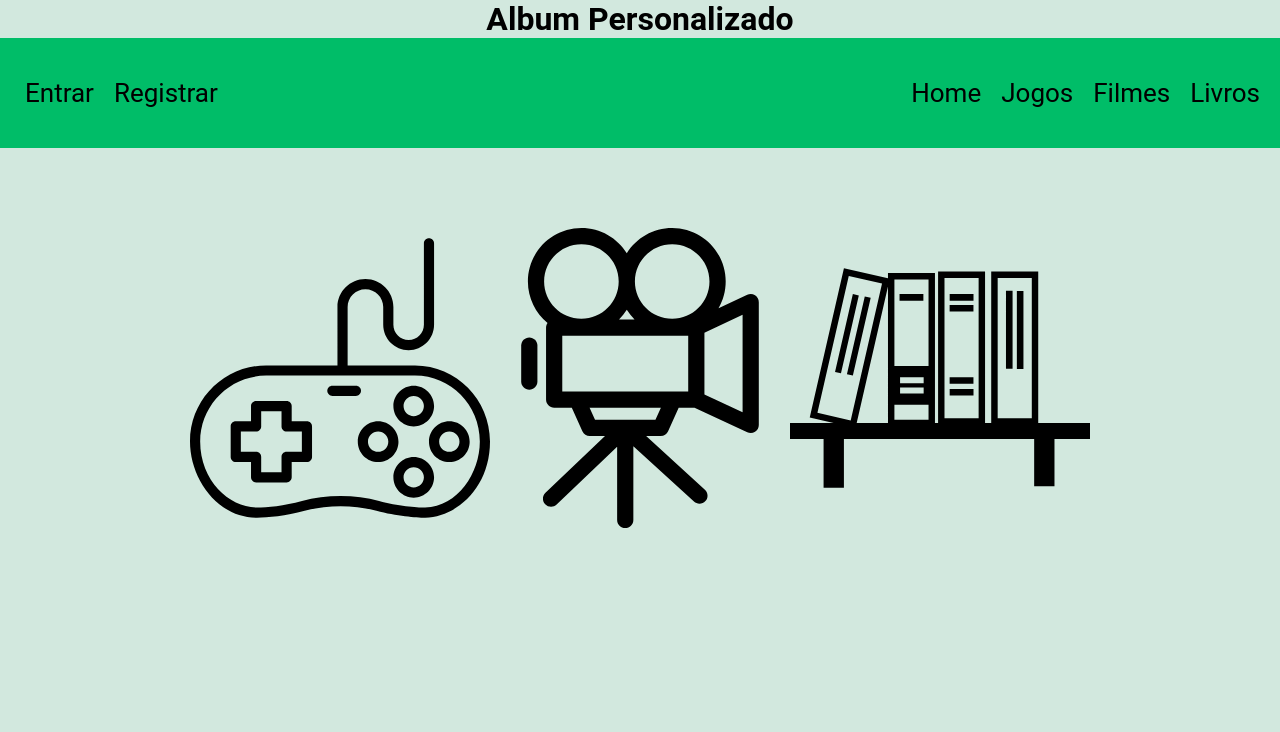
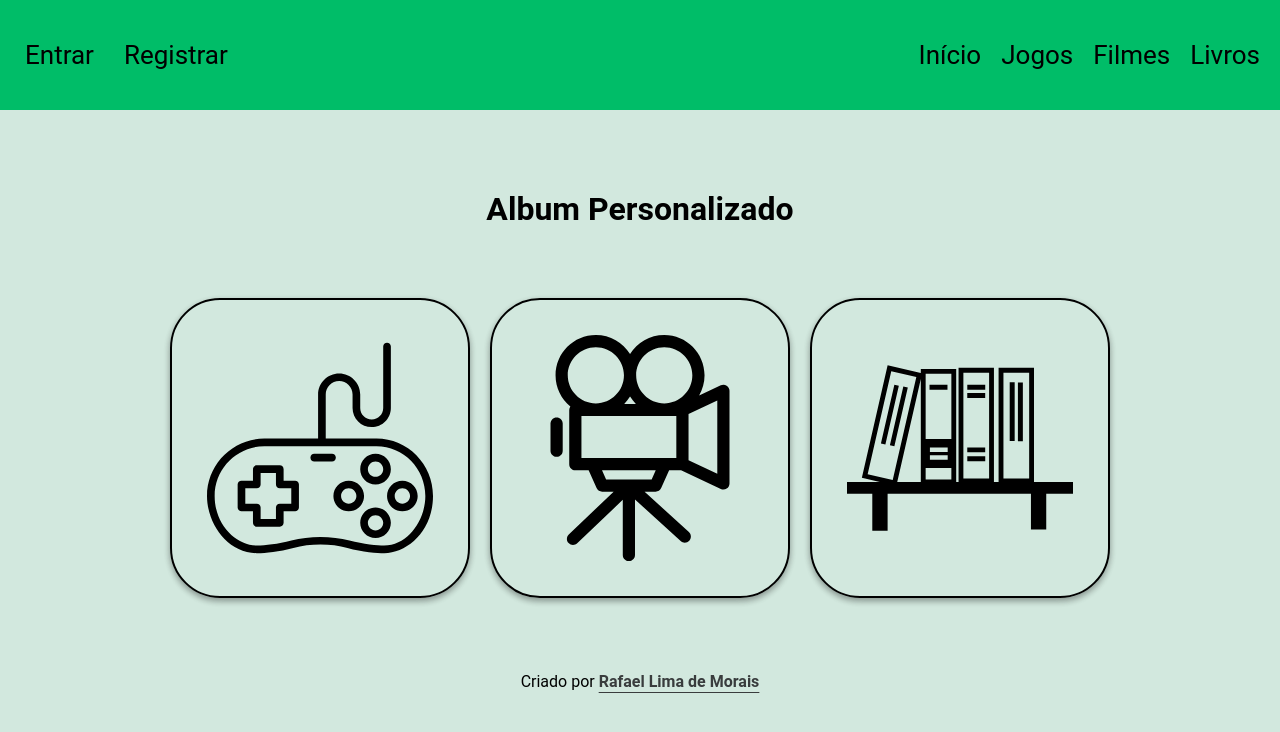
Before and after one commit to RafaZeero/mentoria-csv-projeto-my-custom-album, a React (Vite) app: page / in a window 1280 px wide. Shown: the top 732 px of the page. Built offline with nearby package versions, Linux system fonts and the light colour scheme; no server answers.

Commit message:
Deadline project!

```diff
--- a/index.html
+++ b/index.html
@@ -8,7 +8,12 @@
       href="/images/flag-banner-duotone.svg"
     />
     <meta name="viewport" content="width=device-width, initial-scale=1.0" />
-    <title>My Custom Album</title>
+    <meta
+      name="description"
+      content="Site para armazenar seus livros lidos, filmes assistidos e jogos zerados"
+    />
+    <meta name="author" content="Rafael Lima de Morais" />
+    <title>Album Personalizado</title>
   </head>
   <body>
     <div id="root"></div>
--- a/src/App.jsx
+++ b/src/App.jsx
@@ -23,7 +23,6 @@ function App() {
     <div className="App">
       {authIsReady && (
         <BrowserRouter>
-          <h1>Album Personalizado</h1>
           <Navbar user={user} />
           <Routes>
             <Route path="/" element={<Home />} />
--- a/src/components/Navbar.css
+++ b/src/components/Navbar.css
@@ -26,6 +26,7 @@
   align-items: center;
   margin-right: auto;
   padding: 10px 25px;
+  gap: 10px;
 }
 
 .displayName {
--- a/src/components/Navbar.jsx
+++ b/src/components/Navbar.jsx
@@ -13,9 +13,7 @@ export default function Navbar({ user }) {
               <li>
                 <span className="displayName">Olá, {user.displayName}</span>
               </li>
-              <button className="logout_button" onClick={logout}>
-                Configurações da Conta
-              </button>
+              <button className="logout_button">Configurações da Conta</button>
               <li>
                 {isPending ? (
                   <button className="logout_button" disabled>
@@ -40,7 +38,7 @@ export default function Navbar({ user }) {
           )}
         </div>
         <li>
-          <Link to="/">Home</Link>
+          <Link to="/">Início</Link>
         </li>
         <li>
           <Link to="/games">Jogos</Link>
--- a/src/index.css
+++ b/src/index.css
@@ -22,3 +22,51 @@ code {
 ul {
   list-style-type: none;
 }
+
+.homepage {
+  display: flex;
+  flex-direction: column;
+  gap: 70px;
+}
+.homepage_img {
+  display: flex;
+  justify-content: center;
+  align-items: center;
+  margin: auto;
+  gap: 20px;
+}
+
+.homepage_img img {
+  border: 2px solid #000;
+  border-radius: 50px;
+  padding: 35px;
+  box-shadow: rgba(0, 0, 0, 0.16) 0px 3px 6px, rgba(0, 0, 0, 0.23) 0px 3px 6px;
+  transition: 1s;
+}
+
+.homepage_img img:hover {
+  transform: scale(1.08);
+}
+
+.animation_home {
+  animation: fadeinup 1s;
+}
+
+@keyframes fadeinup {
+  from {
+    opacity: 0;
+    transform: translateY(20%);
+  }
+  to {
+    opacity: 1;
+    transform: translateY(0);
+  }
+}
+
+.author {
+  color: #393c3d;
+  font-size: 1rem;
+  font-weight: bold;
+  text-decoration: underline;
+  text-underline-offset: 0.3rem;
+}
--- a/src/pages/Home/index.jsx
+++ b/src/pages/Home/index.jsx
@@ -2,7 +2,10 @@ import { Link } from 'react-router-dom'
 
 export default function Home() {
   return (
-    <div>
+    <>
+      <div className="homepage">
+        <h1>Album Personalizado</h1>
+        <div className="homepage_img animation_home">
           <Link to="games">
             <img src="./images/game-controller.svg" alt="Controller" />
           </Link>
@@ -15,5 +18,10 @@ export default function Home() {
             <img src="./images/books.svg" alt="Books" />
           </Link>
         </div>
+        <p>
+          Criado por <span className="author">Rafael Lima de Morais</span>
+        </p>
+      </div>
+    </>
   )
 }
```
Lines whose indentation alone changed are shown as unchanged.
